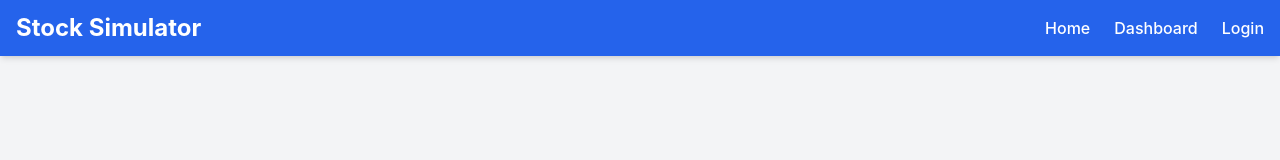
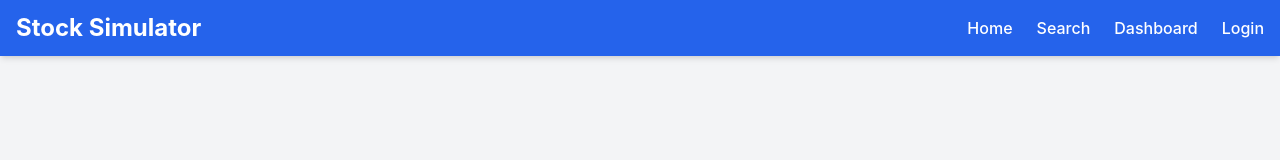
Before and after one commit to beming-dev/stock-simulator-front, a React (Vite) app: page / in a window 1280 px wide. Shown: the top 160 px of the page. Built offline with nearby package versions, Linux system fonts and the light colour scheme; no server answers.

Commit message:
Update search design

```diff
--- a/src/components/Header.tsx
+++ b/src/components/Header.tsx
@@ -62,6 +62,15 @@ const Header: React.FC = () => {
             </li>
             <li>
               <Link
+                to="/search"
+                className="text-white hover:text-yellow-300 transition duration-200"
+                onClick={() => setIsMenuOpen(false)}
+              >
+                Search
+              </Link>
+            </li>
+            <li>
+              <Link
                 to="/dashboard"
                 className="text-white hover:text-yellow-300 transition duration-200"
                 onClick={() => setIsMenuOpen(false)}
--- a/src/pages/Search.tsx
+++ b/src/pages/Search.tsx
@@ -85,7 +85,7 @@ const StockSearchPage: React.FC = () => {
   }, [loading, hasMore]);
 
   return (
-    <div className="max-w-5xl mx-auto mt-8">
+    <div className="max-w-5xl mx-auto mt-8 px-6 overflow-x-hidden">
       <h1 className="text-2xl font-bold text-gray-800 mb-4 mt-20">
         Stock Search
       </h1>
@@ -96,21 +96,25 @@ const StockSearchPage: React.FC = () => {
         className="w-full p-2 mb-6 border rounded-lg focus:outline-none focus:ring-2 focus:ring-blue-500"
       />
 
+      <div className="w-full min-h-screen">
         {/* ─────────── 결과 그리드 ─────────── */}
         {results.length === 0 && !loading && query && (
           <p className="text-center text-gray-500">No results found.</p>
         )}
-      <div className="grid grid-cols-1 sm:grid-cols-2 md:grid-cols-3 lg:grid-cols-4 gap-4 p-4 min-h-screen">
+        <div className="grid grid-cols-1 sm:grid-cols-2 md:grid-cols-3 lg:grid-cols-4 gap-4 px-4">
           {results.map((stock) => (
             <Link
               key={stock.symbol}
               to={`/detail?id=${stock.symbol}`}
               className="block p-4 bg-gray-50 rounded-lg hover:bg-blue-50 transition"
             >
-            <p className="font-semibold text-gray-800 truncate">{stock.name}</p>
+              <p className="font-semibold text-gray-800 truncate">
+                {stock.name}
+              </p>
               <p className="text-sm text-gray-500 truncate">{stock.symbol}</p>
             </Link>
           ))}
+        </div>
       </div>
 
       {/* 옵저버용 빈 div */}
```
Lines whose indentation alone changed are shown as unchanged.
